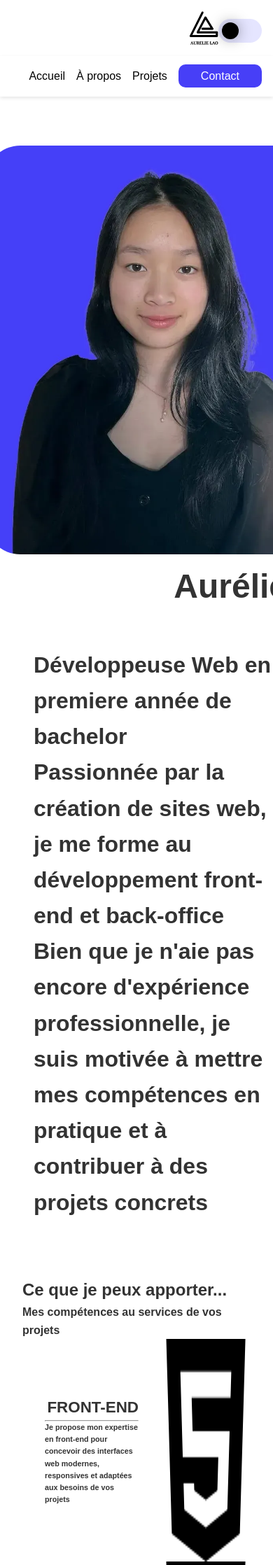
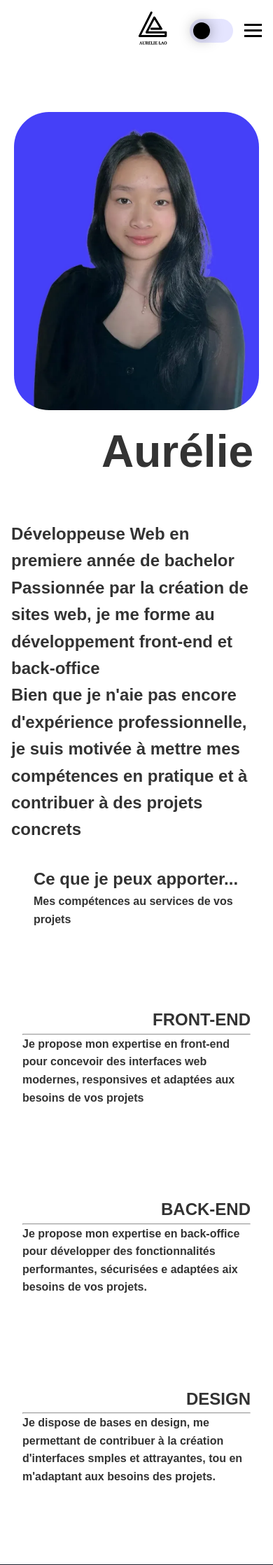
Before and after one commit to Auresorhia/Portfolio, a PHP site: page /about in a window 390 px wide; the page is wider, and only the part inside the window is pictured. Shown: the top 2236 px of that part at 70% size. Run offline with PHP 8.4, Linux system fonts and the light colour scheme.

Commit message:
menu burger

```diff
--- a/about.php
+++ b/about.php
@@ -33,7 +33,6 @@
 
                 <div class="service">
                     <div class="container-service">
-                        <img src="img-noir/html-black.webp" id="logo-html" alt="html">
                         <div class="container">
                             <h5>FRONT-END</h5>
                             <hr>
@@ -44,7 +43,6 @@
 
                 <div class="service">
                     <div class="container-service">
-                        <img src="img-noir/html-black.webp" id="logo-html" alt="html">
                         <div class="container">
                             <h5>BACK-END</h5>
                             <hr>
@@ -55,7 +53,6 @@
 
                 <div class="service">
                     <div class="container-service">
-                        <img src="img-noir/html-black.webp" id="logo-html" alt="html">
                         <div class="container">
                             <h5>DESIGN</h5>
                             <hr>
@@ -69,6 +66,7 @@
     <?php
     include "inc/footer.inc.php";
     ?>
-    <script src="about-mode-dark.js"></script>
+    <script src="./asset/js/about-mode-dark.js"></script>
+    <script src="./asset/js/menu-burger.js"></script>
 </body>
 </html>
--- a/accueil.php
+++ b/accueil.php
@@ -69,7 +69,7 @@
                         <p>HTML</p>
                     </button>
                     <button id="button-css" aria-label="CSS">
-                        <img src="./asset/img/img-blanc/css-icon.webp" alt="Logo CSS">
+                        <img src="./asset/img/img-blanc/css-white.webp" alt="Logo CSS">
                         <p>CSS</p>
                     </button>
                     <button id="button-wordpress" aria-label="WordPress">
@@ -105,5 +105,6 @@
     include "inc/footer.inc.php";
     ?>
     <script src="asset/js/accueil-mode-dark.js"></script>
+    <script src="asset/js/menu-burger.js"></script>
 </body>
 </html>
--- a/asset/css/about.css
+++ b/asset/css/about.css
@@ -21,7 +21,7 @@ body {
   }
 
   .contact {
-    background: #473FF7;
+    background: var(--primary);
     text-decoration: none;
     color: white;
     padding: 0.5rem 2rem;
@@ -35,7 +35,6 @@ body {
     justify-content: flex-end;
     align-items: center;
     padding: 1rem 5%;
-    box-shadow: 0 2px 5px #0000001a;
     background-color: #fff;
     position: fixed;
     width: 100%;
@@ -43,47 +42,6 @@ body {
     z-index: 1000;
     padding: 0.5rem 1rem;
   }
-
-.btn {
-    text-decoration: none;
-    color: #000000;
-    transition: color 0.3s ease;
-}
-
-.logo img {
-    height: 4rem;
-    width: auto;
-}
-/* Mobile menu */
-.nav-links {
-    display: flex;
-    justify-content: flex-end;
-    list-style: none;
-    position: fixed;
-    top: 5rem;
-    left: 0;
-    width: 100%;
-    background: white;
-    padding: 1rem;
-    box-shadow: 0 2px 5px #0000001a;
-
-}
-.nav-links.active {
-    display: flex;
-    flex-direction: column;
-    align-items: center;
-    gap: 1rem;
-}
-
-.intro{
-    display: flex;
-    justify-content: center;
-    flex-direction: row-reverse;
-    margin: 13rem 0 0 3rem;
-    flex-wrap: wrap;
-    gap: 3rem;
-}
-
   .switch {
     font-size: 17px;
     position: relative;
@@ -127,18 +85,76 @@ body {
     height: 1.4em;
   }
 
+  .btn {
+    text-decoration: none;
+    color: #000000;
+    transition: color 0.3s ease;
+  }
+
+  .logo img {
+    height: 4rem;
+    width: auto;
+  }
+  /* Mobile menu */
+  .nav-links {
+    display: flex;
+    justify-content: flex-end;
+    list-style: none;
+    position: fixed;
+    top: 5rem;
+    left: 0;
+    width: 100%;
+    background: white;
+    padding: 1rem;
+    box-shadow: 0 2px 5px #0000001a;
+  }
+  .nav-links.active {
+    display: flex;
+    flex-direction: column;
+    align-items: center;
+    gap: 1rem;
+  }
+  .burger {
+    display: none;
+    flex-direction: column;
+    cursor: pointer;
+    gap: 5px;
+}
+
+.burger span {
+    display: block;
+    width: 25px;
+    height: 3px;
+    background: black;
+    transition: all 0.3s ease;
+    margin-left: 1rem;
+}
+  .logo img {
+    height: 5rem;
+    margin-right: 2rem;
+}
+
+
 #photo-profile {
     width: 30rem;
     height: auto;
     border-radius: 50px;
     z-index: 2;
 }
+.intro{
+    display: flex;
+    justify-content: center;
+    flex-direction: row-reverse;
+    margin: 13rem 0 0 0;
+    flex-wrap: wrap;
+    gap: 3rem;
+}
 #titre-introduction{
     display: flex;
     justify-content: flex-end;
     position: relative;
     margin-right: 3rem;
-    font-size: 3rem;
+    font-size: 4rem;
 }
 
 #presentation {
@@ -158,16 +174,24 @@ body {
 }
 
 #titre-services{
-    font-size: 2.5rem;
+    font-size: 3rem;
+    margin-left:2rem;
 }
 
 #sous-titre-services{
     font-size: 1.2rem;
 }
 .container{
-    margin: 5rem;
+    margin: 1rem;
 }
 
+h4{
+    font-size: 2rem;
+    margin-left: 2rem;
+}
+h6{
+    font-size:1.5rem;
+}
 .service{
     margin: 6rem 3rem 4rem 6rem;
 }
@@ -179,29 +203,16 @@ body {
     display: flex;
 
 }
-.container{
-    display: flexbox;
-    margin-right: 2rem;
-    width: 100%;
-}
 
 .container h5{
     display: flex;
     flex-direction: row-reverse;
-    font-size: 1.4rem;
-    font-weight: bold;
 
 }
 
-.container{
-    display: flexbox;
-    margin-left: 2rem;
-    width: 100%;
-}
 
-.container h5 {
-    font-size: 1.4rem;
-    font-weight: bold;
+h5{
+    font-size: 2rem;
 }
 
 .container-reverse h6{
@@ -245,6 +256,9 @@ footer a:hover {
     .navbar {
         padding: 1rem;
     }
+    .service{
+        margin: 6rem 0 2rem 0;
+    }
 
     .nav-links {
         gap: 1rem;
@@ -259,9 +273,11 @@ footer a:hover {
     }
 
     #titre-services {
+        font-size: 2rem;
+    }
+    h4{
         font-size: 1.5rem;
     }
-
     #sous-titre-services {
         font-size: 1.2rem;
     }
@@ -306,7 +322,7 @@ footer a:hover {
         max-width: 600px;
     }
     .logo img {
-        height: 7rem;
+        height: 6rem;
     }
     .footer-container {
         grid-template-columns: repeat(auto-fit, minmax(250px, 1fr));
@@ -318,17 +334,92 @@ footer a:hover {
 }
 
 @media screen and (max-width: 480px) {
+    .intro{
+        margin: 0 1rem 0 1rem;
+        font-size: 1rem;
+    }
     h2{
-        font-size: 2rem;
+        font-size: 1.5rem;
     }
-    .service{
-        margin: 0;
+    #photo-profile{
+        max-width: 350px;
+        margin: 10rem 2.5rem 0 2.5rem;
+    }
+    #titre-services {
+        font-size: 1.5rem;
+        margin-top: 1rem;
+    }
+    h4{
+        font-size: 1rem;
+    }
+    h5{
+        font-size: 1.5rem;
+    }
+    h6{
+        font-size: 1rem;
+    }
+    .burger {
+        display: flex;
+    }
+
+    .nav-links {
+            display: none;
+            flex-direction: column;
+            width: 100%;
+            position: absolute;
+            top: 5rem;
+            left: 0;
+            background: white;
+            padding: 1rem;
+    }
+
+    .nav-links.active {
+        display: flex;
+    }
+
+    .burger.toggle span:nth-child(1) {
+        transform: rotate(45deg) translate(5px, 5px);
+    }
+
+    .burger.toggle span:nth-child(2) {
+        opacity: 0;
+    }
+
+    .burger.toggle span:nth-child(3) {
+        transform: rotate(-45deg) translate(5px, -5px);
+    }
+}
+
+@media screen and (max-width: 372px){
+    #photo-profile{
+        max-width: 300px;
+    }
+    .intro{
+        font-size: 0.5rem;
+    }
+    h2{
+        font-size: 1rem;
+    }
+    h5{
+        font-size: 1rem;
+    }
+    h6{
+        font-size: 0.7rem;
+    }
+    .container{
+        margin-top: 0;
+    }
+    #titre-services{
+        margin-top: 2rem;
     }
 }
 
 @media screen and (min-width: 1712px) {
     .nav-links{
         font-size:x-large;
+    }
+    .switch{
+        width: 4.2em;
     }
 }
 /* Animations */
--- a/asset/js/about-mode-dark.js
+++ b/asset/js/about-mode-dark.js
@@ -4,17 +4,28 @@ const toggleSwitch = document.getElementsByClassName('switch')[0].getElementsByT
 const body = document.body;
 const menu = document.querySelector('nav');
 let imageLogo = document.getElementById('logo');
+let src = imageLogo.getAttribute('src');
 const links = document.querySelectorAll('.nav-links a');
 const contact = document.querySelectorAll('.nav-links a')[3];
+const nav = document.querySelector('.nav-links');
+const title = document.querySelector('h1');
+const title2 = document.querySelector('h2');
+const title3 = document.querySelector('h3');
+const title4 = document.querySelector('h4');
+const title5 = document.getElementsByTagName('h5');
+const title6 = document.getElementsByTagName('h6');
 
 function enableNightMode() {
     body.style.backgroundColor = '#1E1E1E';
     title.style.color = "white";
+    title2.style.color = "white";
+    title3.style.color = "white";
+    title4.style.color = "white";
+    title5.style.color = "white";
+    title6.style.color = "white";
     menu.style.backgroundColor = '#1E1E1E';
     imageLogo.src = './asset/img/img-blanc/logo-blanc.webp';
-    icon1.src = './asset/img/img-blanc/html-icon.webp';
-    icon2.src = './asset/img/img-blanc/css-white.webp';
-    icon3.src = './asset/img/img-blanc/javaScript-icon.webp';
+    nav.style.backgroundColor = '#1E1E1E';
     links.forEach(link => {
         link.style.color = 'white'; // Change la couleur du texte en blanc
     });
@@ -22,14 +33,17 @@ function enableNightMode() {
 
 function disableNightMode() {
     body.style.backgroundColor = 'white';
-    title.style.color = "#1E1E1E";
+    title.style.color = "black";
+    title2.style.color = "black";
+    title3.style.color = "black";
+    title4.style.color = "black";
+    title5.style.color = "black";
+    title6.style.color = "black";
     menu.style.backgroundColor = 'white';
     imageLogo.src = './asset/img/img-noir/logo-noir.webp';
-    icon1.src = './asset/img/img-noir/html-black.webp';
-    icon2.src = './asset/img/img-noir/css-black.webp';
-    icon3.src = './asset/img/img-noir/javaScript-black.webp';
+    nav.style.backgroundColor = 'white';
     links.forEach(link => {
-        link.style.color = 'black'; // Change la couleur du texte en blanc
+        link.style.color = 'white'; // Change la couleur du texte en blanc
     });
     contact.style.color = 'white';
 }
--- a/asset/js/accueil-mode-dark.js
+++ b/asset/js/accueil-mode-dark.js
@@ -28,7 +28,8 @@ function enableNightMode() {
     competences.style.color = "white";
     formation.style.color = "white";
     alternance.style.color = "white";
-    intro.style.backgroundColor = '#473FF7';
+    intro.style.backgroundColor = '#1E1E20';
+    intro.style.border = '3px solid #E5E5FF';
     textIntro.style.color = "white";
     textImp.style.color = "#57ED89";
     textImp2.style.color = "#57ED89";
@@ -50,7 +51,8 @@ function disableNightMode(){
     formation.style.color = "black";
     alternance.style.color = "black";
     intro.style.backgroundColor = '#E5E5FF';
-    textIntro.style.color = "white";
+    intro.style.border = 'none';
+    textIntro.style.color = "black";
     textImp.style.color = "#473FF7";
     textImp2.style.color = "#473FF7";
     links.forEach(link => {
--- /dev/null
+++ b/asset/js/menu-burger.js
@@ -0,0 +1,35 @@
+'use strict'
+
+document.addEventListener("DOMContentLoaded", function () {
+  const burger = document.querySelector(".burger");
+  const navLinks = document.querySelector(".nav-links");
+
+  if (!burger || !navLinks) {
+      console.error("Burger or nav-links not found!");
+      return;
+  }
+
+  function toggleMenu() {
+      navLinks.classList.toggle("active");
+      burger.classList.toggle("toggle");
+  }
+
+  function checkScreenSize() {
+      // Si l'écran est supérieur à 480px, réinitialise l'état du menu
+      if (window.innerWidth > 480) {
+          navLinks.classList.remove("active");
+          burger.classList.remove("toggle");
+          // Désactive l'interaction du burger pour les grands écrans
+          burger.removeEventListener("click", toggleMenu);
+      } else {
+          // Ajoute l'événement de clic pour les écrans mobiles
+          burger.addEventListener("click", toggleMenu);
+      }
+  }
+
+  // Appel initial au chargement de la page
+  checkScreenSize();
+
+  // Ajout de l'écouteur d'événement lors du redimensionnement
+  window.addEventListener("resize", checkScreenSize);
+});
--- a/inc/footer.inc.php
+++ b/inc/footer.inc.php
@@ -25,6 +25,7 @@
                 <p>&copy; 2025 aurelie-lao.fr Tous droits réservés.</p>
             </section>
         </div>
+
     </footer>
 </body>
 </html>
--- a/inc/nav.inc.php
+++ b/inc/nav.inc.php
@@ -16,4 +16,11 @@
     <li><a href="projects.php" class="btn">Projets</a></li>
     <li><a href="contact.php" class="contact">Contact</a></li>
   </ul>
+
+  <div class="burger">
+    <span></span>
+    <span></span>
+    <span></span>
+  </div>
+
 </nav>
--- a/projects.php
+++ b/projects.php
@@ -64,5 +64,6 @@
         include "inc/footer.inc.php";
     ?>
     <script src="./asset/js/projects-mode-dark.js"></script>
+    <script src="./asset/js/slider.js"></script>
 </body>
 </html>
```
Also changed, not shown: app.js (deleted, +0 -29 lines), asset/css/accueil.css (+73 -7 lines), asset/css/contact.css (+4 -4 lines), asset/css/projects.css (+5 -4 lines), asset/js/contact.js (+5 -2 lines), asset/js/slider.js (+27 -10 lines), style.css (deleted, +0 -63 lines), test.php (deleted, +0 -125 lines). Lines whose indentation alone changed are shown as unchanged.
